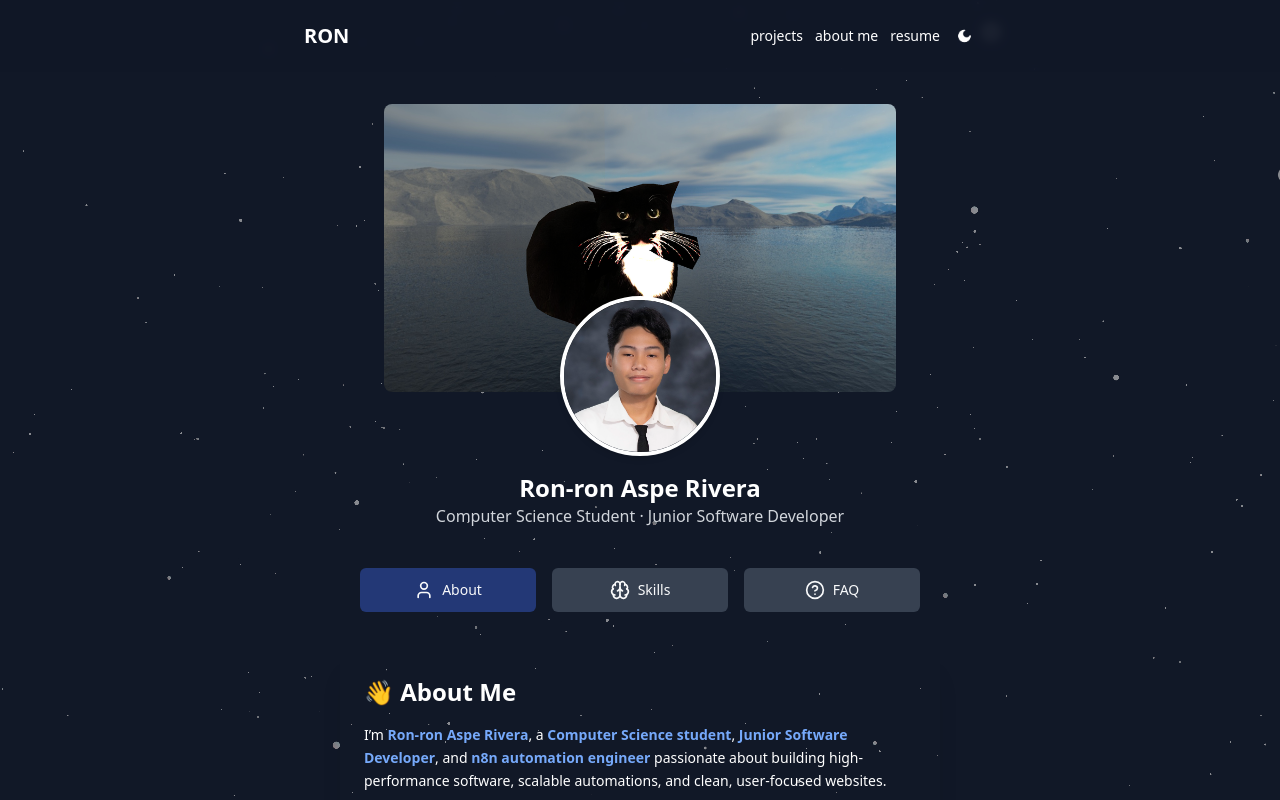
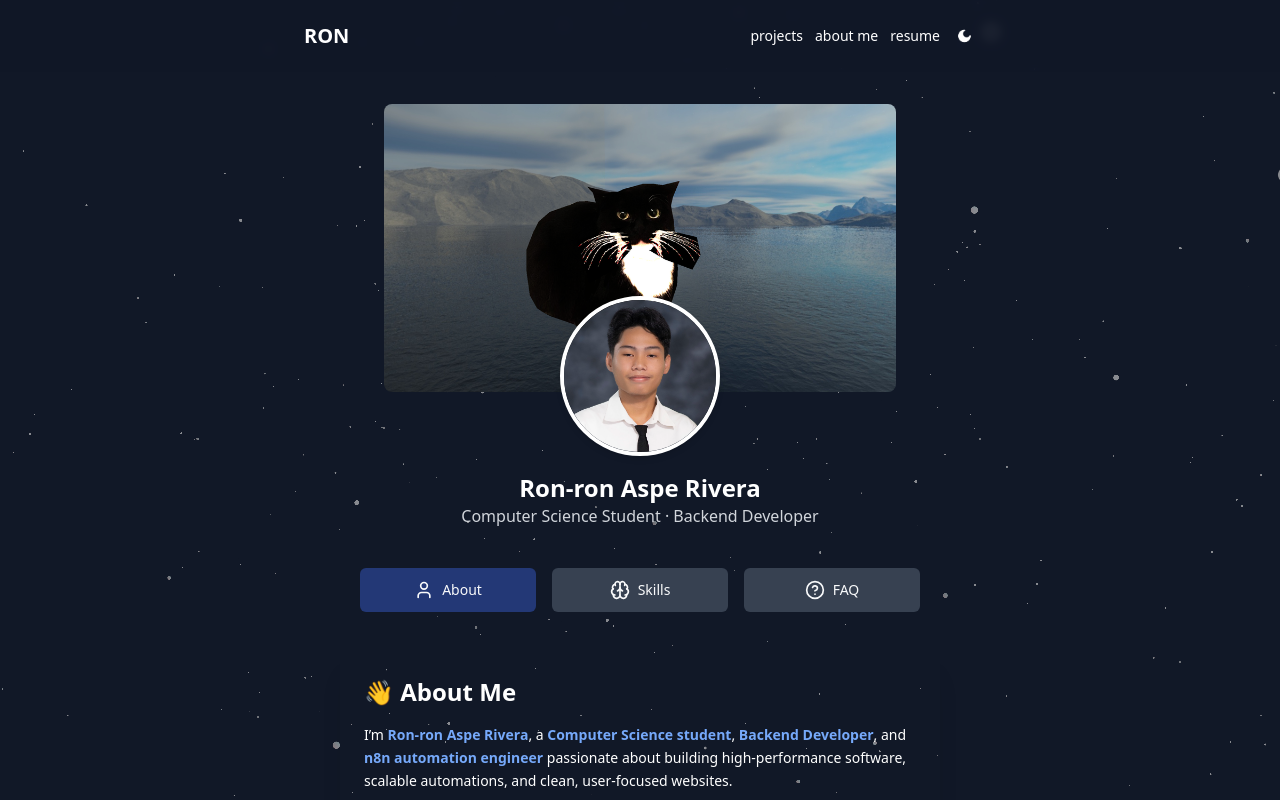
Before and after one commit to ronronrivera/ronronrivera.github.io, a React (Vite) app: page /about-me in a window 1280 px wide. Shown: the top 800 px of the page. Built offline with nearby package versions, Linux system fonts and the light colour scheme.

Commit message:
chane role

```diff
--- a/src/Components/AboutMe.jsx
+++ b/src/Components/AboutMe.jsx
@@ -40,7 +40,7 @@ const AboutMe = () => {
       </div>
       <div className="mt-20 text-center">
         <h1 className="text-2xl font-bold">Ron-ron Aspe Rivera</h1>
-        <p className="dark:text-gray-600 text-gray-300">Computer Science Student · Junior Software Developer </p>
+        <p className="dark:text-gray-600 text-gray-300">Computer Science Student · Backend Developer </p>
       </div>
     </motion.div>
     <motion.div
--- a/src/Components/Bio.jsx
+++ b/src/Components/Bio.jsx
@@ -17,7 +17,7 @@ const Bio = () => {
         <p>
           I’m <span className="text-blue-400 font-semibold">Ron-ron Aspe Rivera</span>,
           a <span className="text-blue-400 font-semibold">Computer Science student</span>,
-          <span className="text-blue-400 font-semibold"> Junior Software Developer</span>, and
+          <span className="text-blue-400 font-semibold"> Backend Developer</span>, and
           <span className="text-blue-400 font-semibold"> n8n automation engineer</span> passionate about building
           high-performance software, scalable automations, and clean, user-focused websites.
         </p>
--- a/src/Components/WhatICanDo.jsx
+++ b/src/Components/WhatICanDo.jsx
@@ -6,7 +6,7 @@ const WhatICanDo = () => {
   const services = [
     {
       num: "01",
-      title: "Junior Software Developer",
+      title: "Backend Developer",
       desc: "I build fast, scalable, and maintainable web applications using MongoDB, Express, React, and Node.js — ensuring both strong backend logic and smooth user experience."
     },
     {
```
